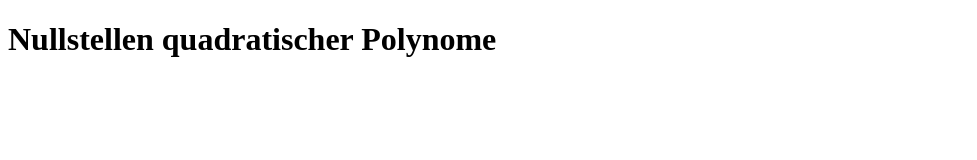
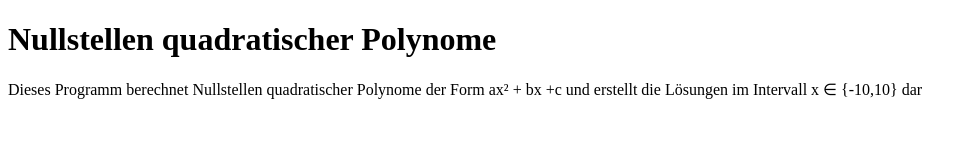
Before and after one commit to ChrisStone83/nqp, a plain HTML site: page index.html in a window 1280 px wide. Shown: the whole page, without its empty margins (0-977 px from the left). Drawn offline with Linux system fonts and the light colour scheme.

Commit message:
H1 und P hinzugefügt

```diff
--- a/index.html
+++ b/index.html
@@ -7,8 +7,12 @@
     <meta name="viewport" content="width=device-width, initial-scale=1.0">
     <title>
         Nullstellen quadratischer Polynome</title>
+    <script src="script.js"></script>
 </head>
 <body>
    <h1>Nullstellen quadratischer Polynome</h1>
+   <p> Dieses Programm berechnet Nullstellen quadratischer Polynome der Form ax² + bx +c
+    und erstellt die Lösungen im Intervall x ∈ {-10,10} dar</p>
+
 </body>
 </html>
```
